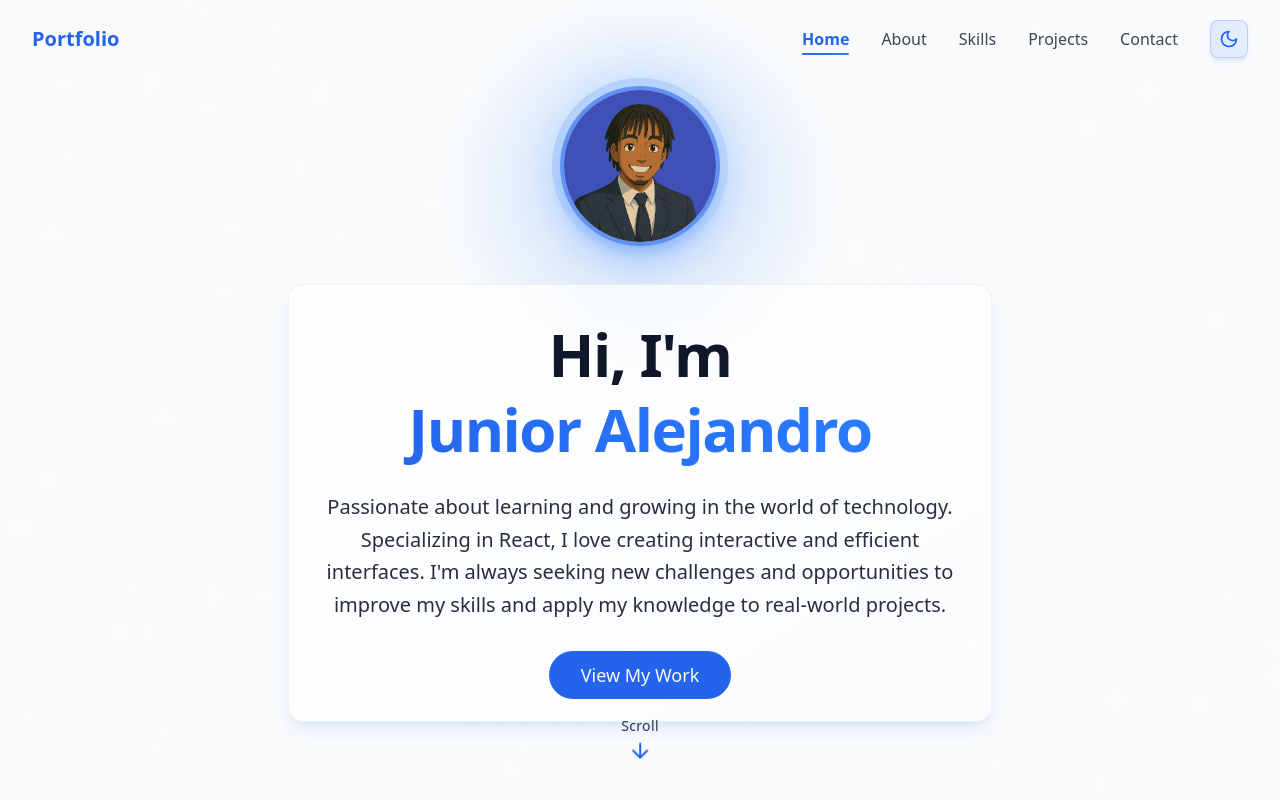
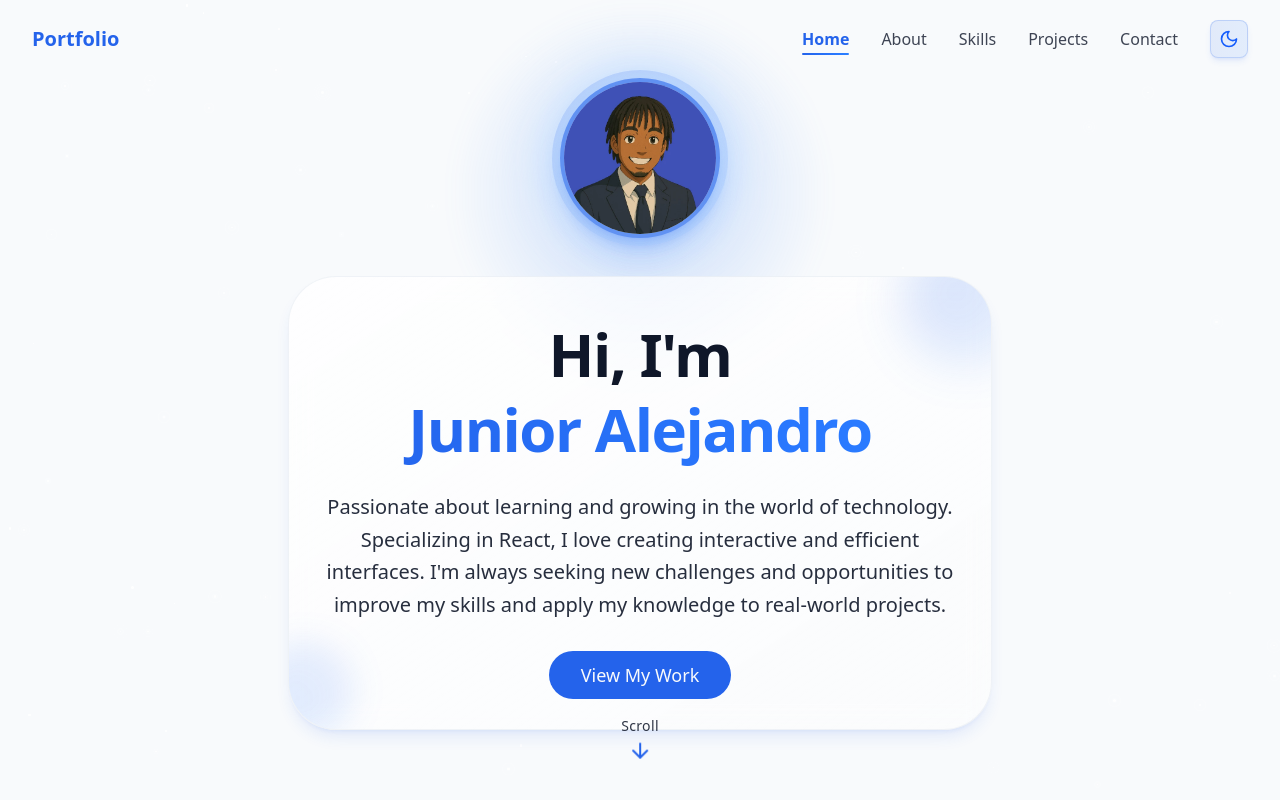
Before and after one commit to junito02/Junior-portfolio, a React (Vite) app: page / in a window 1280 px wide. Shown: the top 800 px of the page. Built offline with nearby package versions, Linux system fonts and the light colour scheme.

Commit message:
updating-text-heroe-box

```diff
--- a/src/components/HeroSection.jsx
+++ b/src/components/HeroSection.jsx
@@ -44,8 +44,11 @@ export const HeroSection = () => {
           initial={{ opacity: 0, y: 30 }}
           animate={{ opacity: 1, y: 0 }}
           transition={{ duration: 1, delay: 0.2 }}
-          className="space-y-6 bg-gradient-to-br from-card/80 to-card/40 backdrop-blur-md border border-border/50 rounded-2xl px-6 py-8 mx-auto shadow-lg shadow-primary/10"
+          className="space-y-6 bg-gradient-to-br from-card/80 to-card/40 backdrop-blur-md border border-border/50 rounded-[3rem] px-8 py-10 mx-auto shadow-lg shadow-primary/10 relative overflow-hidden"
         >
+          {/* Elemento decorativo para dar forma orgánica */}
+          <div className="absolute -top-10 -right-10 w-32 h-32 bg-gradient-to-br from-primary/20 to-blue-500/10 rounded-full blur-xl"></div>
+          <div className="absolute -bottom-8 -left-8 w-24 h-24 bg-gradient-to-tr from-blue-500/15 to-primary/10 rounded-full blur-lg"></div>
           <h1 className="text-4xl md:text-6xl font-bold tracking-tight leading-tight">
             <span className="block text-foreground">Hi, I'm</span>
             <span className="block text-transparent bg-gradient-to-r from-primary to-blue-500 bg-clip-text animate-fade-in-delay-1">
```
